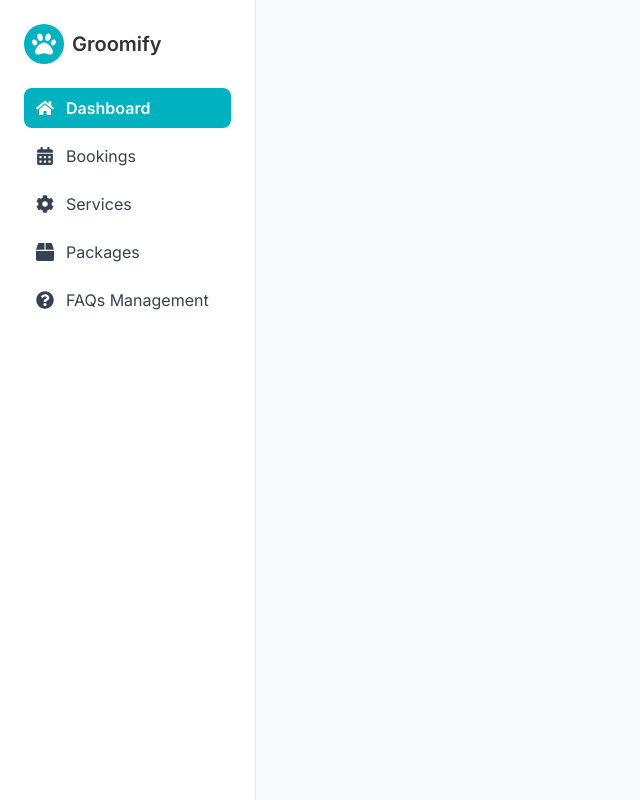
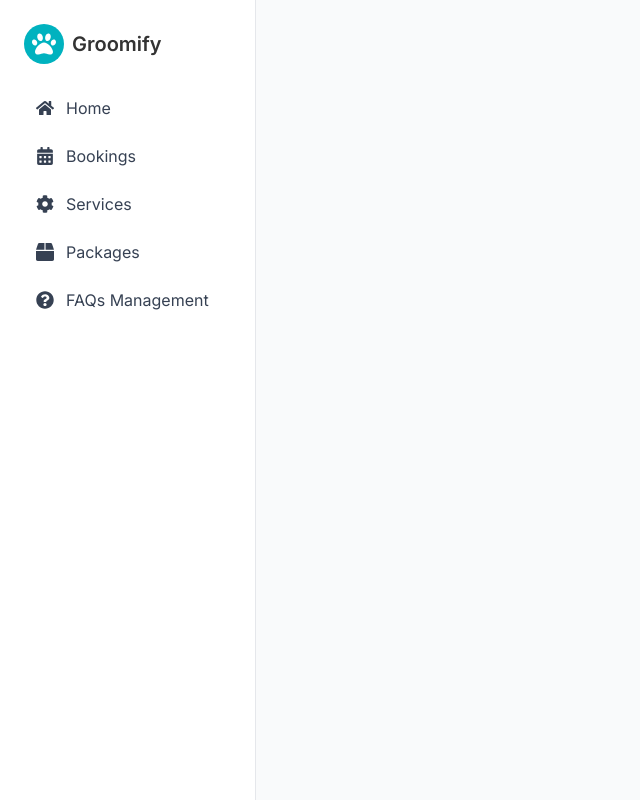
Before and after one commit to LamNDQ/Groomify, a Next.js app: page /dashboard in a window 1280 px wide. Shown: the whole page, without its empty margins (0-640 px from the left). Built offline with nearby package versions, Linux system fonts and the light colour scheme.

Commit message:
Update Sidebar and Header components: change Dashboard link to Home and add Dashboard link in Header

```diff
--- a/src/app/components/common/Sidebar.js
+++ b/src/app/components/common/Sidebar.js
@@ -9,10 +9,10 @@ export default function Sidebar() {
 
     const menuItems = [
         {
-            href: '/dashboard',
+            href: '/',
             icon: FaHome,
-            label: 'Dashboard',
-            active: pathname === '/dashboard'
+            label: 'Home',
+            active: pathname === '/'
         },
         {
             href: '/dashboard/bookings',
--- a/src/app/home/Header.js
+++ b/src/app/home/Header.js
@@ -32,6 +32,7 @@ export default function Header() {
                 <div className="hidden md:flex items-center space-x-4">
                     <Link href="/auth/login" className="hover:underline">Log in</Link>
                     <Button text="Book Now" href="#book" className="inline-block" />
+                    <Link href="/dashboard" className="hover:underline">Dashboard</Link>
                 </div>
 
                 {/* Mobile menu toggle */}
```
